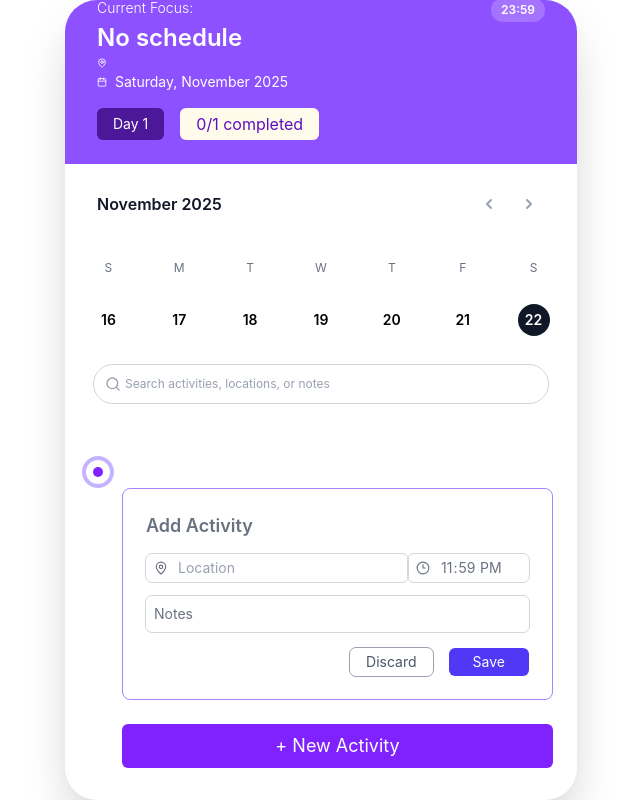
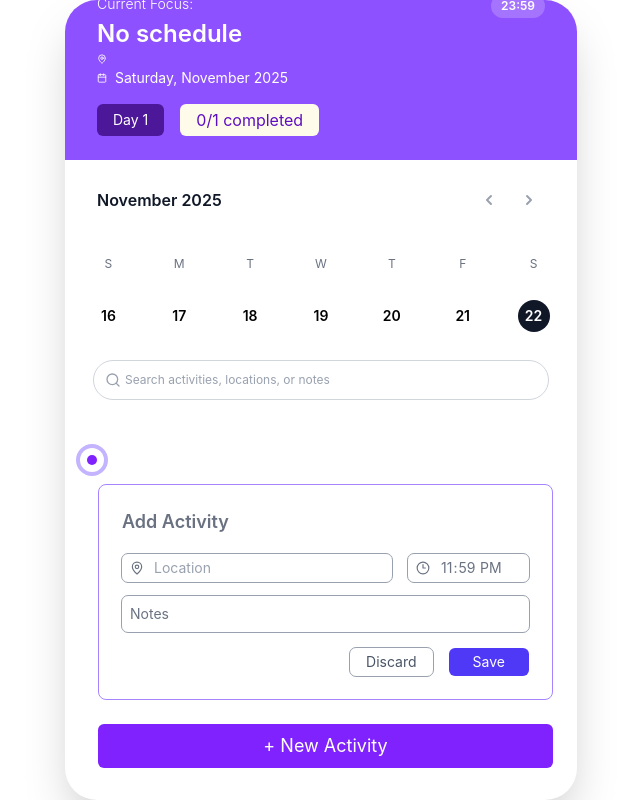
Before and after one commit to nwmnwd/Itenerary-Project, a React (Vite) app: page / in a window 1280 px wide. Both pictures are taken after a click on the button "+ New Activity". Shown: the whole page, without its empty margins (319-959 px from the left). Built offline with nearby package versions, Linux system fonts and the light colour scheme; a web font is replaced by a local one.

Commit message:
restore cards

```diff
--- a/src/components/InputLocation.jsx
+++ b/src/components/InputLocation.jsx
@@ -1,4 +1,4 @@
-import {  PinIcon } from "../assets/icons";
+import { NavigationIcon, PinIcon } from "../assets/icons";
 
 export default function InputLocation({ value, onChange, isEditing }) {
   if (!isEditing) return null; // kalau tidak edit, tidak tampil
@@ -6,7 +6,7 @@ export default function InputLocation({ value, onChange, isEditing }) {
   return (
     <div>
 
-      <div className="mt-1.5 flex items-center rounded-md px-2 outline-1 outline-gray-300">
+      <div className="mt-1.5 flex items-center rounded-md px-2 outline-1 outline-gray-400">
         <div className="shrink-0 pr-1.5 text-base text-gray-500 select-none sm:text-sm/6">
           <PinIcon className="h-3.5 w-3.5" />
         </div>
@@ -14,7 +14,7 @@ export default function InputLocation({ value, onChange, isEditing }) {
           type="search"
           name="location"
           placeholder="Location"
-          className="block min-w-0 grow py-1 pr-1 pl-1 text-sm text-gray-500 placeholder:text-gray-400 focus:outline-none"
+          className="block min-w-0 grow py-1 pr-3 pl-1 text-sm text-gray-500 placeholder:text-gray-400 focus:outline-none"
           value={value}
           onChange={(e) => onChange(e.target.value)}
         />
--- a/src/components/InputTime.jsx
+++ b/src/components/InputTime.jsx
@@ -5,7 +5,8 @@ export default function InputTime({ value, onChange, isEditing }) {
 
   return (
     <div>
-      <div className="mt-1.5 flex items-center rounded-md px-2 outline-1 outline-gray-300">
+
+      <div className="mt-1.5 flex items-center rounded-md px-2 outline-1 outline-gray-400">
         <div className="shrink-0 pr-1.5 text-base text-gray-500 select-none sm:text-sm/6">
           <TimeIcon className="h-3.5 w-3.5" />
         </div>
@@ -13,7 +14,7 @@ export default function InputTime({ value, onChange, isEditing }) {
           type="time"
           name="time"
           placeholder="Time"
-          className="block min-w-0 grow w-full py-1 pl-1 text-sm text-gray-500 placeholder:text-gray-400 focus:outline-none"
+          className="block min-w-0 grow py-1 pl-1 text-sm text-gray-500 placeholder:text-gray-400 focus:outline-none"
           value={value}
           onChange={(e) => onChange(e.target.value)}
         />
--- a/src/components/NotesInput.jsx
+++ b/src/components/NotesInput.jsx
@@ -1,7 +1,7 @@
 function NotesInput({ value, onChange, isEditing }) {
   if (isEditing) {
     return (
-      <div className="mt-1.5 flex items-center rounded-md px-2 outline-1 outline-gray-300">
+      <div className="mt-1.5 flex items-center rounded-md px-2 outline-1 outline-gray-400">
         <input
           type="text"
           name="notes"
--- a/src/components/Timeline.jsx
+++ b/src/components/Timeline.jsx
@@ -300,7 +300,7 @@ export default function Timeline({
         </div>
       )}
 
-      <div className="relative flex gap-4 px-2">
+      <div className="relative flex gap-1 px-2">
         <TimelineIndicator
           data={filteredData}
           currentIndex={currentIndex}
--- a/src/components/TimelineCard.jsx
+++ b/src/components/TimelineCard.jsx
@@ -79,10 +79,7 @@ export default function TimelineCard({
 
   // ... (Logika useEffect untuk isNew)
   return (
-    <div
-      className="relative max-w-full overflow-hidden"
-      style={{ touchAction: "pan-y" }}
-    >
+    <div className="relative" style={{ touchAction: "pan-y" }}>
       {/* Time - dengan height tetap untuk konsistensi */}
       <div
         ref={timeRef}
@@ -105,7 +102,7 @@ export default function TimelineCard({
         </div>
 
         <div
-          className={`group relative z-10 w-full max-w-full rounded-lg p-6 outline-1 -outline-offset-1 transition-transform duration-300 ${
+          className={`group relative z-10 rounded-lg p-6 outline-1 -outline-offset-1 transition-transform duration-300 ${
             isActive
               ? "bg-white outline-violet-400"
               : "bg-white outline-gray-300"
@@ -136,17 +133,21 @@ export default function TimelineCard({
                 isEditing={isEditing}
                 autoFocus={true}
               />
-              <div className="md:flex md:flex-row flex-col justify-between">
+              <div className="mt-1 flex flex-1 gap-4 flex-row justify-between">
+                <div className="flex-1">
                   <InputLocation
                     value={newLocation}
                     onChange={setNewLocation}
                     isEditing={isEditing}
                   />
+                </div>
+                <div className="flex-1">
                   <InputTime
                     value={newTime}
                     onChange={setNewTime}
                     isEditing={isEditing}
                   />
+                </div>
               </div>
 
               <NotesInput
@@ -155,9 +156,9 @@ export default function TimelineCard({
                 isEditing={isEditing}
               />
 
-              <div className="mt-2 flex flex-1 justify-end gap-4">
+              <div className="mt-2 flex  grow justify-end-safe gap-4">
                 <button
-                  className="rounded-md px-4 py-1 text-sm text-gray-600 outline-1 outline-gray-400"
+                  className="rounded-md outline-1 outline-gray-400 px-4 py-1 text-sm text-gray-600"
                   onClick={(e) => {
                     e.stopPropagation();
                     if (isNew) {
```
Lines whose indentation alone changed are shown as unchanged.
